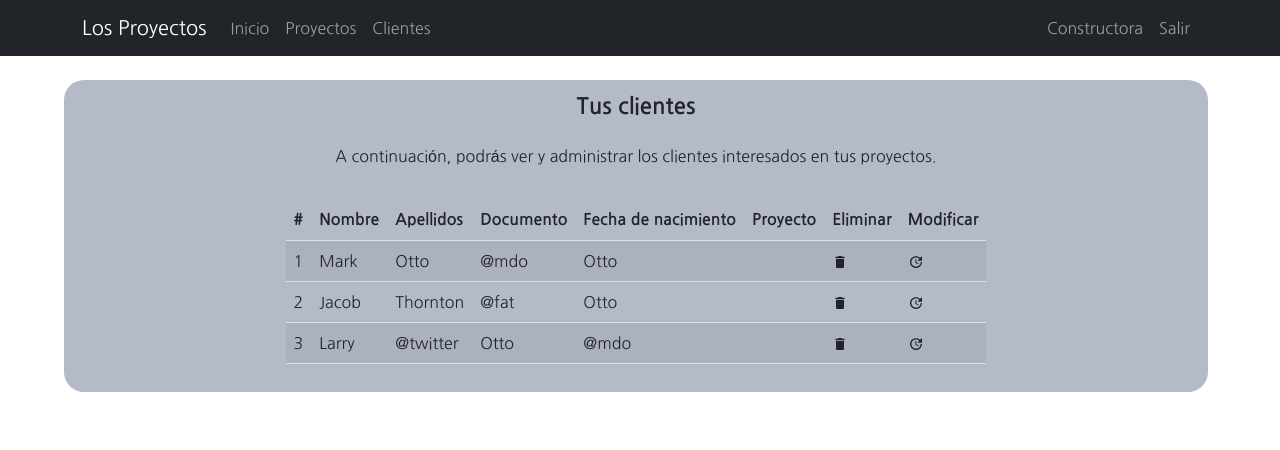
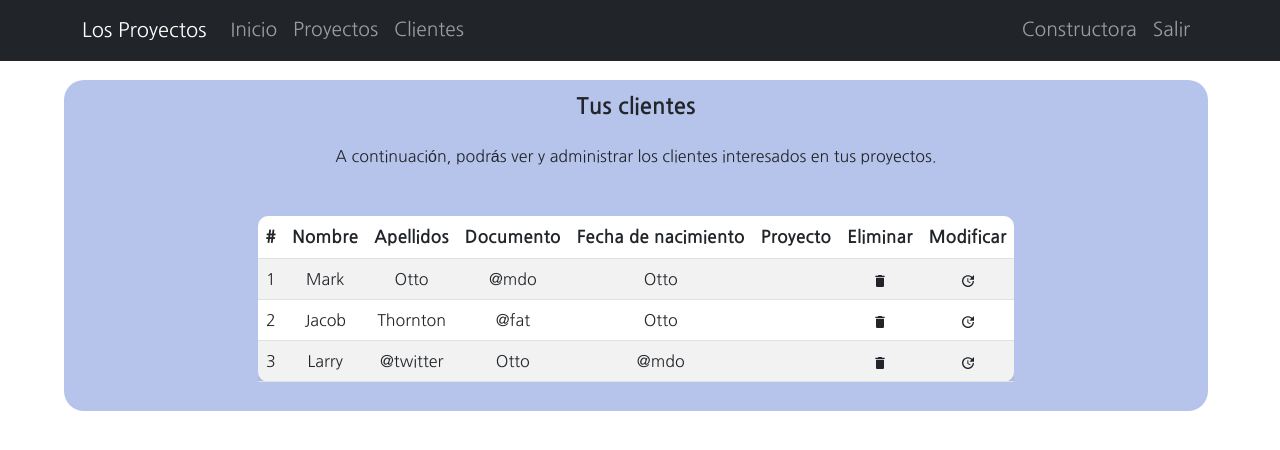
Before and after one commit to sad-sad-094/PT-Los-Proyectos-Constructoras-El-Colombiano, a React (Create React App) app: page /clients in a window 1280 px wide. Shown: the top 450 px of the page. Built offline with nearby package versions, Linux system fonts and the light colour scheme.

Commit message:
EstilosComponentesBootstrap

```diff
--- a/src/Styles/Main.scss
+++ b/src/Styles/Main.scss
@@ -8,6 +8,7 @@ E-mail: sadw621@gmail.com */
 @import 'variables';
 @import 'mixins';
 @import 'containers';
+@import 'tables';
 
 body {
   font-family: $fonts;
@@ -26,3 +27,27 @@ body {
   font-size: 1.2rem;
   color: #fff;
 }
+
+.modal-content {
+  background-color: #b6c4eb;
+  font-family: $fonts;
+}
+
+.btn-primary {
+  background-color: #0A58CA;
+  border: solid 1px #fff;
+}
+
+.btn-success {
+  background-color: #ffc340;
+  border: solid 1px #fff;
+}
+
+.form-label {
+  font-family: $fonts;
+}
+
+.navbar {
+  font-family: $fonts;
+  font-size: 1.2rem;
+}
--- a/src/Styles/_containers.scss
+++ b/src/Styles/_containers.scss
@@ -11,7 +11,7 @@ E-mail: sadw621@gmail.com */
   @include column-container;
   gap: 1rem;
   width: 90%;
-  background-color: #b5bac9;
+  background-color: #b6c4eb;
   border-radius: 20px;
   padding: 0.8rem;
 }
--- /dev/null
+++ b/src/Styles/_tables.scss
@@ -0,0 +1,21 @@
+/* Author: Sebastian Aguirre Duque
+E-mail: sadw621@gmail.com */
+
+.table {
+  background-color: #fff;
+  border-radius: 10px;
+  font-family: $fonts;
+  padding: .5rem;
+  margin-top: 1rem;
+  margin-bottom: 1rem;
+}
+
+.table th {
+  font-size: 1.1rem;
+  text-align: center;
+}
+
+.table td {
+  font-size: 1rem;
+  text-align: center;
+}
```
